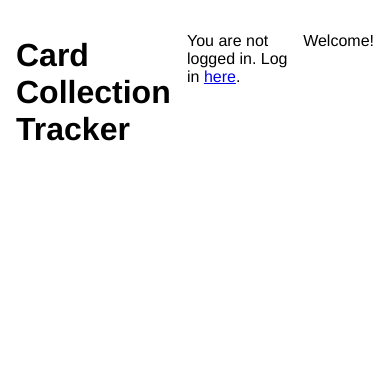
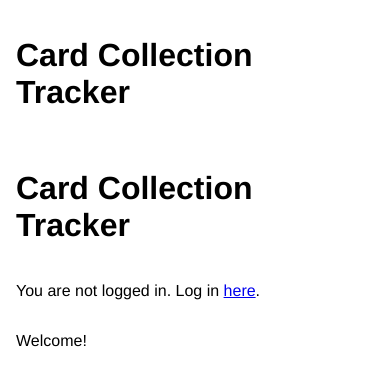
Before and after one commit to Regularmute/MTGCardTracker, a Flask app: page / in a window 390 px wide. Shown: the part 57-443 px from the top of the page. Run offline with Flask 3, Linux system fonts and the light colour scheme; parts of the project's set-up code (start-up, migrations or seed data) failed here and were passed over.

Commit message:
feat(layout): apply css
Enable flexbox for all templates extending layout.
Enable responsive viewport.

```diff
--- a/templates/layout.html
+++ b/templates/layout.html
@@ -1,5 +1,6 @@
 <!doctype html>
 <link rel="stylesheet" href="/static/main.css">
+<meta name="viewport" content="width=device-width, initial-scale=1">
 <title>CardApp - {% block title %}{% endblock %}</title>
 <nav class="navbar">
     <a href="/">Front Page</a>
@@ -12,5 +13,8 @@
     {% endif %}
 </nav>
 <div class="outside-container">
+    <h1>Card Collection Tracker</h1>
+</div>
+<div class="column-container">
     {% block content %}{% endblock %}
 </div>
```
